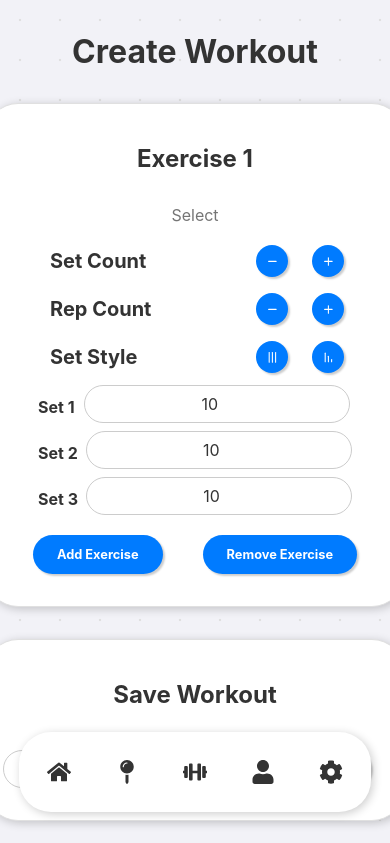
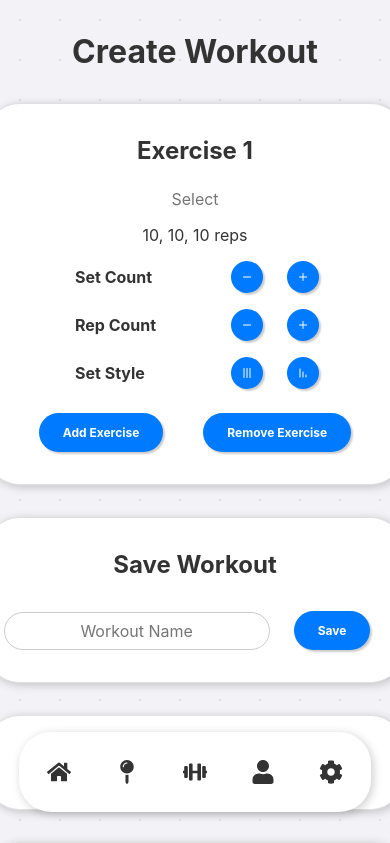
Before and after one commit to Jararered/fitness-framework, a React (Vite) app: page /create in a window 390 px wide. Shown: the top 843 px of the page. Built offline with nearby package versions, Linux system fonts and the light colour scheme.

Commit message:
Refactor WorkoutCreationPage to enhance workout plan structure by introducing base reps, sets, and style properties; update related functions for managing workout plans and improve UI responsiveness. Adjust global CSS styles for headings and buttons to enhance visual consistency.

```diff
--- a/src/pages/WorkoutCreationPage.tsx
+++ b/src/pages/WorkoutCreationPage.tsx
@@ -11,18 +11,30 @@ import ThreeSpaceDiv from "../components/ThreeSpaceDiv.tsx";
 
 import "../styles/pages/WorkoutCreationPage.css";
 
-interface ExercisePlanDraft {
+interface WorkoutPlan {
     exercise: string;
     reps: number[];
+    baseReps: number;
+    sets: number;
+    style: "drop" | "flat";
 }
 
 const WorkoutCreationPage: React.FC = () => {
     const { exercises, workoutPlans, setWorkoutPlans, workoutState, setWorkoutState, } = useWorkout();
     const { equipmentConfigs, equipmentLast } = useUser();
-    const [plan, setPlan] = useState<ExercisePlanDraft[]>([{ exercise: "", reps: [10, 10, 10] }]);
+    const navigate = useNavigate();
+
+    const [workoutPlan, setWorkoutPlan] = useState<WorkoutPlan[]>([{
+        exercise: "",
+        reps: [10, 10, 10],
+        baseReps: 10,
+        sets: 3,
+        style: "flat"
+    }]);
     const [workoutName, setWorkoutName] = useState<string>("");
     const [loadedWorkout, setLoadedWorkout] = useState<string | null>(null);
-    const navigate = useNavigate();
+
+    const repsChange = 2;
 
     const selectedEquipment =
         equipmentLast && equipmentConfigs.length > 0
@@ -35,40 +47,92 @@ const WorkoutCreationPage: React.FC = () => {
 
     const avaliableExerciseNames = availableExercises.map((exercise) => exercise.exercise_name);
 
-    const handleUpdateReps = (exerciseIndex: number, repIndex: number, value: number) => {
-        const newPlan = [...plan];
-        newPlan[exerciseIndex].reps[repIndex] = Math.max(1, value);
-        setPlan(newPlan);
+    const handleFormatReps = (reps: number[]) => {
+        return reps.join(", ");
     };
 
-    const handleIncreaseSets = (exerciseIndex: number) => {
-        const newPlan = [...plan];
-        newPlan[exerciseIndex].reps.push(10);
-        setPlan(newPlan);
+    const handleSetsChange = (exerciseIndex: number, change: string) => {
+        const newPlan = [...workoutPlan];
+        let newSets = newPlan[exerciseIndex].sets;
+
+        if (change === "increase") {
+            newSets = newPlan[exerciseIndex].sets + 1;
+        } else if (change === "decrease") {
+            if (newPlan[exerciseIndex].sets > 1) {
+                newSets = newPlan[exerciseIndex].sets - 1;
+            } else {
+                return;
+            }
+        }
+
+        newPlan[exerciseIndex].sets = newSets;
+        handleCalculateNewRepsArray(exerciseIndex);
+        setWorkoutPlan(newPlan);
     };
 
-    const handleDecreaseSets = (exerciseIndex: number) => {
-        const newPlan = [...plan];
-        if (newPlan[exerciseIndex].reps.length > 1) {
-            newPlan[exerciseIndex].reps.pop();
-            setPlan(newPlan);
+    const handleChangeBaseReps = (exerciseIndex: number, change: string) => {
+        const newPlan = [...workoutPlan];
+        let newBaseReps = newPlan[exerciseIndex].baseReps;
+
+        if (change === "increase") {
+            newBaseReps = newPlan[exerciseIndex].baseReps + repsChange;
+        } else if (change === "decrease") {
+            if (newPlan[exerciseIndex].baseReps > 2) {
+                newBaseReps = newPlan[exerciseIndex].baseReps - repsChange;
+            } else {
+                return;
+            }
         }
+
+        newPlan[exerciseIndex].baseReps = newBaseReps;
+        handleCalculateNewRepsArray(exerciseIndex);
+        setWorkoutPlan(newPlan);
+    };
+
+    const handleSetStyle = (exerciseIndex: number, newStyle: "drop" | "flat") => {
+        const newPlan = [...workoutPlan];
+        newPlan[exerciseIndex].style = newStyle;
+        handleCalculateNewRepsArray(exerciseIndex);
+        setWorkoutPlan(newPlan);
+    };
+
+    const handleCalculateNewRepsArray = (exerciseIndex: number) => {
+        const newPlan = [...workoutPlan];
+        const exercise = newPlan[exerciseIndex];
+
+        if (exercise.style === "drop") {
+            const dropSet = [exercise.baseReps];
+            for (let i = 1; i < exercise.sets; i++) {
+                dropSet.push(dropSet[i - 1] - repsChange);
+            }
+            exercise.reps = dropSet;
+        } else if (exercise.style === "flat") {
+            exercise.reps = Array(exercise.sets).fill(exercise.baseReps);
+        }
+
+        setWorkoutPlan(newPlan);
     };
 
     const handleAddExercise = () => {
-        setPlan([...plan, { exercise: "", reps: [10, 10, 10] }]);
+        setWorkoutPlan([...workoutPlan, {
+            exercise: "",
+            reps: [10, 10, 10],
+            baseReps: 10,
+            sets: 3,
+            style: "flat"
+        }]);
         setLoadedWorkout(null);
     };
 
     const handleRemoveExercise = () => {
-        if (plan.length > 1) {
-            setPlan(plan.slice(0, plan.length - 1));
+        if (workoutPlan.length > 1) {
+            setWorkoutPlan(workoutPlan.slice(0, workoutPlan.length - 1));
             setLoadedWorkout(null);
         }
     };
 
     const handleSaveWorkout = (startWorkout: boolean = false) => {
-        const validPlan = plan
+        const validPlan = workoutPlan
             .filter((p) => p.exercise && p.reps.every((r) => r > 0))
             .map((p) => ({ exercise: p.exercise, reps: p.reps }));
         if (validPlan.length > 0) {
@@ -102,7 +166,15 @@ const WorkoutCreationPage: React.FC = () => {
 
     const handleLoadWorkout = (workout: { name?: string; exercises: { exercise: string; reps: number[] }[] }) => {
         const newPlan = workout.exercises.map((ex) => ({ exercise: ex.exercise, reps: [...ex.reps] }));
-        setPlan(newPlan);
+        setWorkoutPlan(
+            newPlan.map((p) => ({
+                exercise: p.exercise,
+                reps: p.reps,
+                baseReps: p.reps[0],
+                sets: p.reps.length,
+                style: "flat"
+            }))
+        );
         setWorkoutName(workout.name || "");
         setLoadedWorkout(workout.name || `Workout ${workoutPlans.indexOf(workout) + 1}`);
         setWorkoutState((prevState) => ({
@@ -117,7 +189,7 @@ const WorkoutCreationPage: React.FC = () => {
     };
 
     const handleStartWorkout = () => {
-        const validPlan = plan
+        const validPlan = workoutPlan
             .filter((p) => p.exercise && p.reps.every((r) => r > 0))
             .map((p) => ({ exercise: p.exercise, reps: p.reps }));
         if (validPlan.length > 0) {
@@ -133,17 +205,11 @@ const WorkoutCreationPage: React.FC = () => {
         }
     };
 
-    const handleSetStyle = (exerciseIndex: number, style: "drop" | "flat") => {
-        const newPlan = [...plan];
-        newPlan[exerciseIndex].style = style;
-        setPlan(newPlan);
-    };
-
     return (
         <div className="workout-creation-page">
             <h1>Create Workout</h1>
             <div className="card">
-                {plan.map((p, exerciseIndex) => (
+                {workoutPlan.map((p, exerciseIndex) => (
                     <div key={exerciseIndex}>
                         <h2>Exercise {exerciseIndex + 1}</h2>
 
@@ -152,21 +218,25 @@ const WorkoutCreationPage: React.FC = () => {
                             value={p.exercise}
                             getOptionLabel={(option) => option}
                             onChange={(value) => {
-                                const newPlan = [...plan];
+                                const newPlan = [...workoutPlan];
                                 newPlan[exerciseIndex].exercise = value || "";
-                                setPlan(newPlan);
+                                setWorkoutPlan(newPlan);
                                 setLoadedWorkout(null);
                             }}
                         />
+
+                        <div className="reps-container">
+                            <p>{handleFormatReps(p.reps)} reps</p>
+                        </div>
 
                         <ThreeSpaceDiv
                             left={<h3>Set Count</h3>}
                             right={
                                 <span>
-                                    <button className="adjust" onClick={() => handleDecreaseSets(exerciseIndex)}>
+                                    <button className="adjust" onClick={() => handleSetsChange(exerciseIndex, "decrease")}>
                                         <LuMinus />
                                     </button>
-                                    <button className="adjust" onClick={() => handleIncreaseSets(exerciseIndex)}>
+                                    <button className="adjust" onClick={() => handleSetsChange(exerciseIndex, "increase")}>
                                         <LuPlus />
                                     </button>
                                 </span>
@@ -177,10 +247,10 @@ const WorkoutCreationPage: React.FC = () => {
                             left={<h3>Rep Count</h3>}
                             right={
                                 <span>
-                                    <button className="adjust" onClick={() => handleDecreaseSets(exerciseIndex)}>
+                                    <button className="adjust" onClick={() => handleChangeBaseReps(exerciseIndex, "decrease")}>
                                         <LuMinus />
                                     </button>
-                                    <button className="adjust" onClick={() => handleIncreaseSets(exerciseIndex)}>
+                                    <button className="adjust" onClick={() => handleChangeBaseReps(exerciseIndex, "increase")}>
                                         <LuPlus />
                                     </button>
                                 </span>
@@ -201,22 +271,9 @@ const WorkoutCreationPage: React.FC = () => {
                             }
                         />
 
-                        {p.reps.map((rep, repIndex) => (
-                            <span key={repIndex}>
-                                <label>Set {repIndex + 1}</label>
-                                <input
-                                    type="number"
-                                    value={rep}
-                                    onChange={(e) =>
-                                        handleUpdateReps(exerciseIndex, repIndex, Number(e.target.value))
-                                    }
-                                    min="1"
-                                    step="1"
-                                />
-                            </span>
-                        ))}
                     </div>
                 ))}
+
                 <span>
                     <button onClick={handleAddExercise}>Add Exercise</button>
                     <button className="caution" onClick={handleRemoveExercise}>
@@ -224,6 +281,7 @@ const WorkoutCreationPage: React.FC = () => {
                     </button>
                 </span>
             </div>
+
             <div className="card">
                 <h2>Save Workout</h2>
                 <span>
@@ -236,6 +294,7 @@ const WorkoutCreationPage: React.FC = () => {
                     <button onClick={() => handleSaveWorkout(false)}>Save</button>
                 </span>
             </div>
+
             <div className="card">
                 <h2>Load Workout</h2>
                 <span>
@@ -246,6 +305,7 @@ const WorkoutCreationPage: React.FC = () => {
                     ))}
                 </span>
             </div>
+
             <div className="card">
                 <h2>Workout Preview</h2>
                 {workoutState.currentPlan && workoutState.currentPlan.exercises.length > 0 ? (
@@ -253,7 +313,7 @@ const WorkoutCreationPage: React.FC = () => {
                         <p>{workoutState.currentPlan.name || workoutName || "Unnamed Workout"}</p>
                         {workoutState.currentPlan.exercises.map((exercise, index) => (
                             <p key={index}>
-                                {exercise.exercise}: {exercise.reps.join(", ")} reps
+                                {exercise.exercise}: {handleFormatReps(exercise.reps)} reps
                             </p>
                         ))}
                         <button onClick={handleStartWorkout}>Start Workout</button>
--- a/src/styles/global.css
+++ b/src/styles/global.css
@@ -24,19 +24,28 @@ h1 {
 
 h2 {
     font-size: 1.5rem;
-    margin: 1.5rem;
+    margin: 1rem;
 }
 
 h3 {
-    font-size: 1.25rem;
+    font-size: 1rem;
     margin: 0.75rem;
-    font-weight: bold;
+}
+
+h4 {
+    font-size: 0.75rem;
+    margin: 0.75rem;
+}
+
+h5 {
+    font-size: 0.5rem;
+    margin: 0.5rem;
 }
 
 button {
     display: inline-block;
     padding: 0.75rem 1.5rem;
-    font-size: 0.8rem;
+    font-size: 0.75rem;
     font-weight: bold;
     background-color: var(--button-background);
     box-shadow: 2px 2px 2px rgba(0, 0, 0, 0.2);
```
